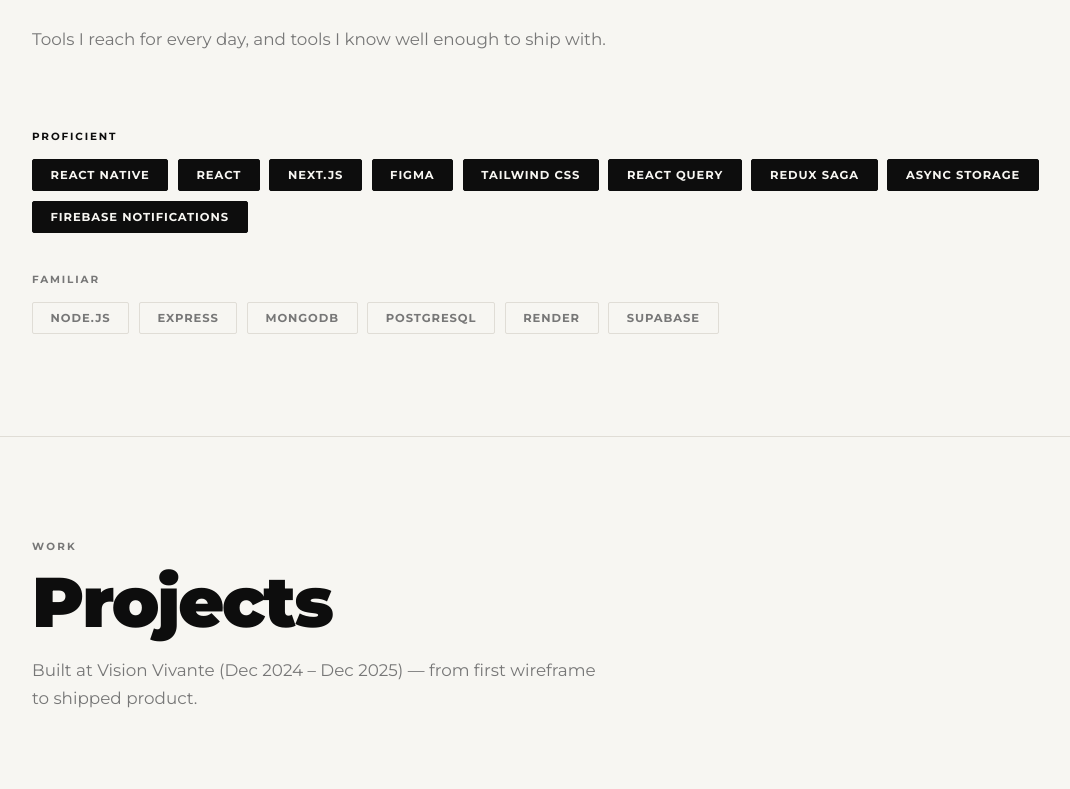
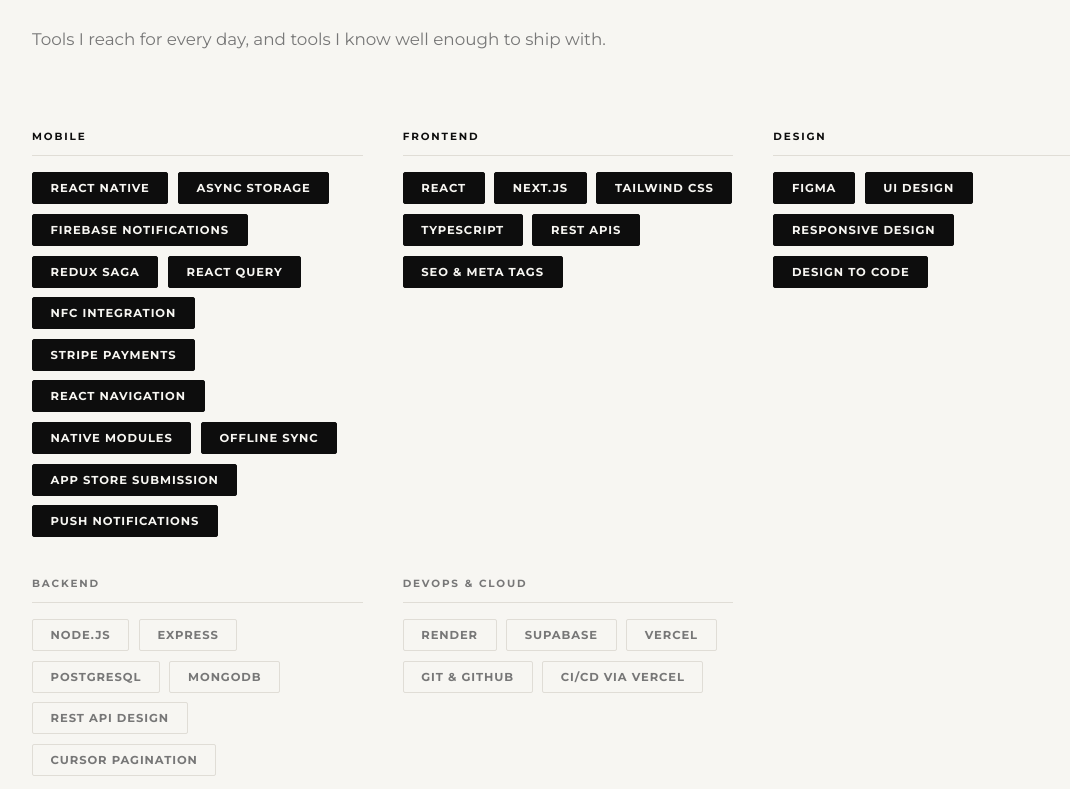
Before and after one commit to nitishpoonia/portfolio, a Next.js app: page / in a window 1280 px wide. Shown: the part 1500-2289 px from the top of the page, without its empty margins (72-1142 px from the left). Built offline with nearby package versions, Linux system fonts and the light colour scheme.

Commit message:
revamped the skills section

```diff
--- a/components/Hero.js
+++ b/components/Hero.js
@@ -148,7 +148,11 @@ export default function Hero() {
 
         {/* Scroll hint */}
         <div className="fade-up delay-4" style={{ marginTop: "2.5rem" }}>
-          <HireButton size="md" />
+          <HireButton
+            size="md"
+            label="Read my case studies"
+            url={"/projects"}
+          />
         </div>
 
         <p
--- a/components/HireButton.js
+++ b/components/HireButton.js
@@ -6,6 +6,7 @@ import { MessageCircle } from "lucide-react";
 export default function HireButton({
   size = "md",
   label = "Let's work together",
+  url,
 }) {
   const waUrl = `https://wa.me/${CONTACT.whatsapp}?text=${encodeURIComponent(
     CONTACT.whatsappMessage,
@@ -28,7 +29,7 @@ export default function HireButton({
     >
       {/* Primary — WhatsApp */}
       <a
-        href={waUrl}
+        href={url ?? waUrl}
         target="_blank"
         rel="noopener noreferrer"
         style={{
--- a/components/Skills.js
+++ b/components/Skills.js
@@ -1,80 +1,157 @@
-'use client';
-import SectionHeader from './SectionHeader';
+"use client";
+import SectionHeader from "./SectionHeader";
 
-// ── Update these arrays to add/remove skills ──────────────────────────────────
-const proficient = [
-  'React Native','React','Next.js','Figma',
-  'Tailwind CSS','React Query','Redux Saga',
-  'Async Storage','Firebase Notifications',
-];
-const familiar = [
-  'Node.js','Express','MongoDB',
-  'PostgreSQL','Render','Supabase',
+// ── Update skill categories here ──────────────────────────────────────────────
+const categories = [
+  {
+    label: "Mobile",
+    solid: true,
+    skills: [
+      "React Native",
+      "Async Storage",
+      "Firebase Notifications",
+      "Redux Saga",
+      "React Query",
+      "NFC Integration",
+      "Stripe Payments",
+      "React Navigation",
+      "Native Modules", // ← you wrote Android + iOS native bridges
+      "Offline Sync", // ← you built the queue system
+      "App Store Submission", // ← you shipped to both stores
+      "Push Notifications", // ← Firebase Notifications implies this
+    ],
+  },
+  {
+    label: "Frontend",
+    solid: true,
+    skills: [
+      "React",
+      "Next.js",
+      "Tailwind CSS",
+      "TypeScript", // ← standard in RN professional projects
+      "REST APIs", // ← you consumed APIs across all three apps
+      "SEO & Meta Tags", // ← you built this into your portfolio
+    ],
+  },
+  {
+    label: "Design",
+    solid: true,
+    skills: [
+      "Figma",
+      "UI Design", // ← you went from wireframe to implementation
+      "Responsive Design", // ← you built responsive layouts
+      "Design to Code", // ← explicitly mentioned in your experience
+    ],
+  },
+  {
+    label: "Backend",
+    solid: false,
+    skills: [
+      "Node.js",
+      "Express",
+      "PostgreSQL",
+      "MongoDB",
+      "REST API Design", // ← you collaborated on pagination API design
+      "Cursor Pagination", // ← you implemented this specifically
+    ],
+  },
+  {
+    label: "DevOps & Cloud",
+    solid: false,
+    skills: [
+      "Render",
+      "Supabase",
+      "Vercel",
+      "Git & GitHub", // ← implied by your entire workflow
+      "CI/CD via Vercel", // ← you use this for your portfolio
+    ],
+  },
 ];
 
 function Pill({ label, solid }) {
   return (
     <span
-      onMouseEnter={e => {
-        e.currentTarget.style.background = 'var(--ink)';
-        e.currentTarget.style.color = 'var(--bg)';
-        e.currentTarget.style.borderColor = 'var(--ink)';
+      onMouseEnter={(e) => {
+        e.currentTarget.style.background = "var(--ink)";
+        e.currentTarget.style.color = "var(--bg)";
+        e.currentTarget.style.borderColor = "var(--ink)";
       }}
-      onMouseLeave={e => {
-        e.currentTarget.style.background = solid ? 'var(--ink)' : 'transparent';
-        e.currentTarget.style.color = solid ? 'var(--bg)' : 'var(--mid)';
-        e.currentTarget.style.borderColor = solid ? 'var(--ink)' : 'var(--border)';
+      onMouseLeave={(e) => {
+        e.currentTarget.style.background = solid ? "var(--ink)" : "transparent";
+        e.currentTarget.style.color = solid ? "var(--bg)" : "var(--mid)";
+        e.currentTarget.style.borderColor = solid
+          ? "var(--ink)"
+          : "var(--border)";
       }}
       style={{
-        display: 'inline-block',
-        padding: '0.5rem 1.1rem',
-        border: '1.5px solid',
-        borderColor: solid ? 'var(--ink)' : 'var(--border)',
-        background: solid ? 'var(--ink)' : 'transparent',
-        color: solid ? 'var(--bg)' : 'var(--mid)',
-        fontSize: '0.72rem', fontWeight: 700,
-        letterSpacing: '0.08em', textTransform: 'uppercase',
-        borderRadius: '2px', cursor: 'default',
-        transition: 'all 0.18s ease',
-        fontFamily: 'var(--font)',
+        display: "inline-block",
+        padding: "0.5rem 1.1rem",
+        border: "1.5px solid",
+        borderColor: solid ? "var(--ink)" : "var(--border)",
+        background: solid ? "var(--ink)" : "transparent",
+        color: solid ? "var(--bg)" : "var(--mid)",
+        fontSize: "0.72rem",
+        fontWeight: 700,
+        letterSpacing: "0.08em",
+        textTransform: "uppercase",
+        borderRadius: "2px",
+        cursor: "default",
+        transition: "all 0.18s ease",
+        fontFamily: "var(--font)",
       }}
-    >{label}</span>
+    >
+      {label}
+    </span>
   );
 }
 
 export default function Skills() {
   return (
-    <section id="skills" style={{
-      borderBottom: '1px solid var(--border)',
-      padding: 'var(--pad-y) var(--pad-x)',
-      maxWidth: 'var(--max)', margin: '0 auto',
-    }}>
+    <section
+      id="skills"
+      style={{
+        borderBottom: "1px solid var(--border)",
+        padding: "var(--pad-y) var(--pad-x)",
+        maxWidth: "var(--max)",
+        margin: "0 auto",
+      }}
+    >
       <SectionHeader
         label="Tech Stack"
         title="Skills"
         subtitle="Tools I reach for every day, and tools I know well enough to ship with."
       />
 
-      <div style={{ display: 'flex', flexDirection: 'column', gap: '2.5rem' }}>
-        <div>
-          <p style={{
-            fontSize: '0.65rem', fontWeight: 700, letterSpacing: '0.18em',
-            textTransform: 'uppercase', color: 'var(--ink)', marginBottom: '1rem',
-          }}>Proficient</p>
-          <div style={{ display: 'flex', flexWrap: 'wrap', gap: '0.6rem' }}>
-            {proficient.map(s => <Pill key={s} label={s} solid />)}
+      <div
+        style={{
+          display: "grid",
+          gridTemplateColumns: "repeat(auto-fit, minmax(280px, 1fr))",
+          gap: "2.5rem",
+        }}
+      >
+        {categories.map(({ label, solid, skills }) => (
+          <div key={label}>
+            <p
+              style={{
+                fontSize: "0.65rem",
+                fontWeight: 700,
+                letterSpacing: "0.18em",
+                textTransform: "uppercase",
+                color: solid ? "var(--ink)" : "var(--mid)",
+                marginBottom: "1rem",
+                paddingBottom: "0.75rem",
+                borderBottom: "1px solid var(--border)",
+              }}
+            >
+              {label}
+            </p>
+            <div style={{ display: "flex", flexWrap: "wrap", gap: "0.6rem" }}>
+              {skills.map((s) => (
+                <Pill key={s} label={s} solid={solid} />
+              ))}
+            </div>
           </div>
-        </div>
-
-        <div>
-          <p style={{
-            fontSize: '0.65rem', fontWeight: 700, letterSpacing: '0.18em',
-            textTransform: 'uppercase', color: 'var(--mid)', marginBottom: '1rem',
-          }}>Familiar</p>
-          <div style={{ display: 'flex', flexWrap: 'wrap', gap: '0.6rem' }}>
-            {familiar.map(s => <Pill key={s} label={s} solid={false} />)}
-          </div>
-        </div>
+        ))}
       </div>
     </section>
   );
```
